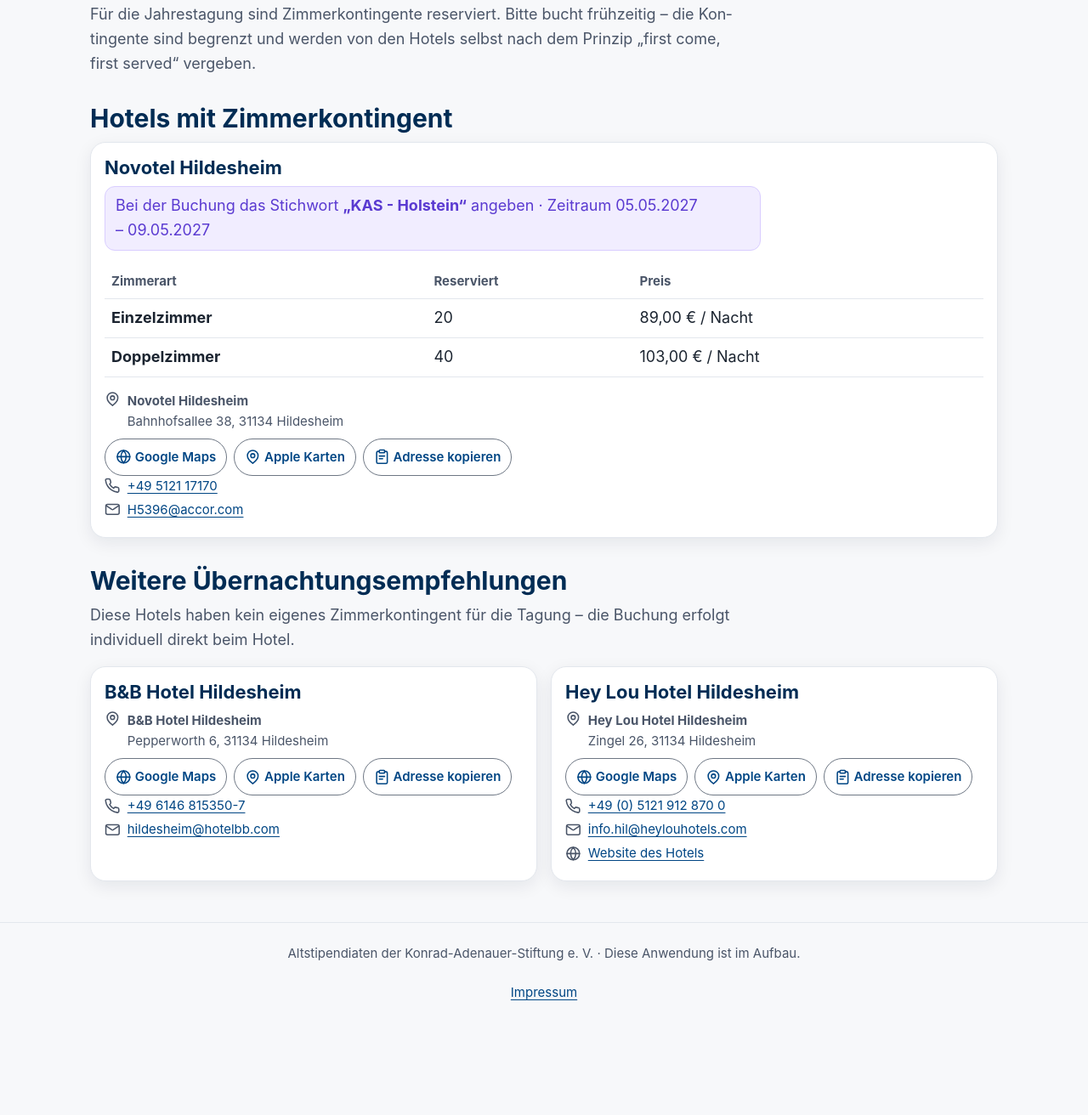
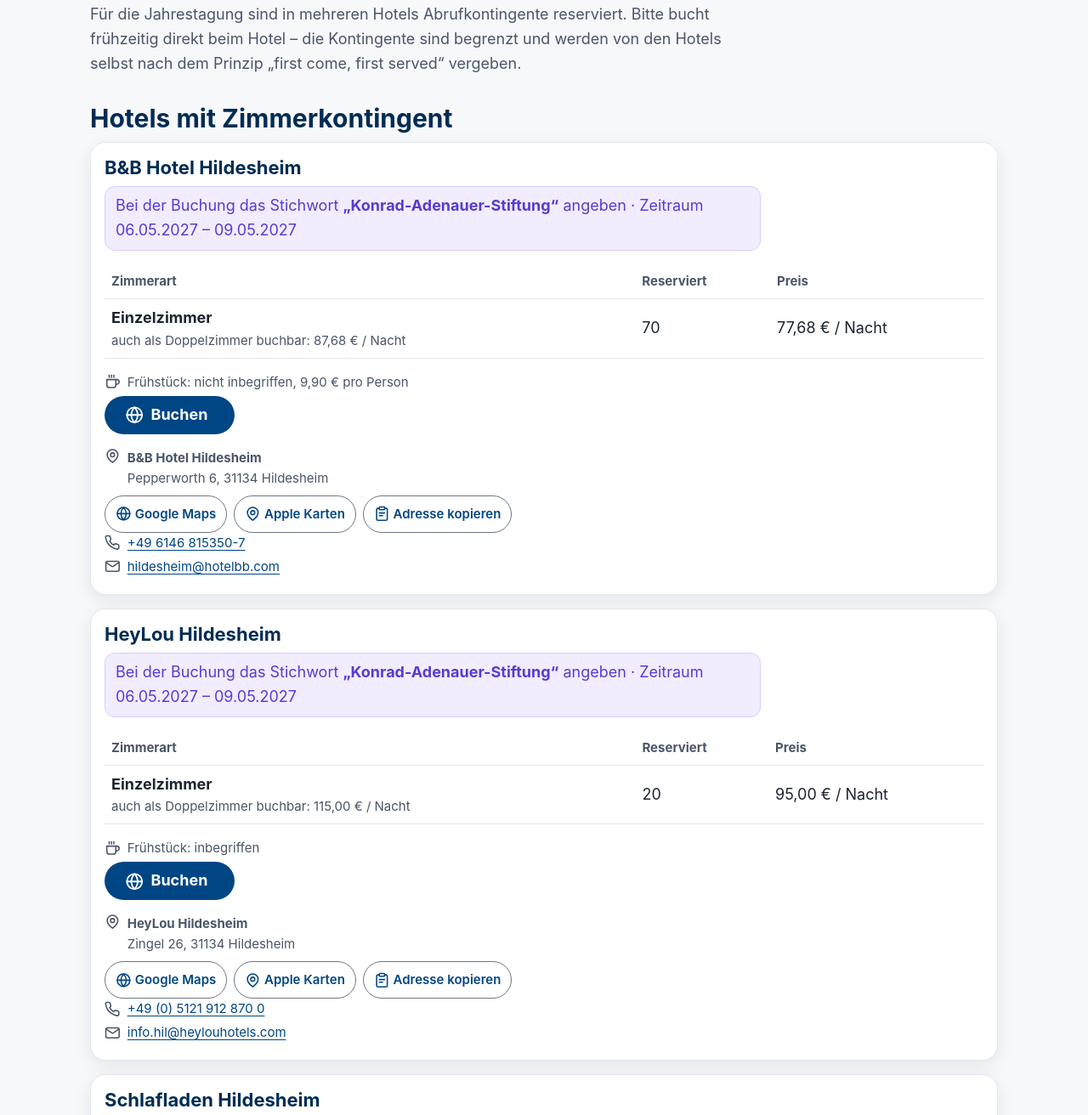
Before and after one commit to johannamah/altstipendiatentagung, an Astro site: page /unterbringung in a window 1280 px wide. Shown: the part 152-1464 px from the top of the page at 85% size. Before the commit the page ends 1366 px from the top, so only its background shows below. Built offline with nearby package versions, Linux system fonts and the light colour scheme; Astro itself is replaced by a stand-in of ours.

Commit message:
Unterbringung: fuenf Hotels mit Abrufkontingent, Novotel gestrichen
- B&B, HeyLou, Schlafladen, Buergermeisterkapelle, Van der Valk mit
  Stichwort Konrad-Adenauer-Stiftung, Zimmern, Preisen, Fruehstueck und
  Buchungslink; Verfallsfrist der Buergermeisterkapelle als Hinweis
- Novotel aus Unterkuenften, Orten und der Beispiel-Ankuendigung entfernt
- Buchungslink von B&B ohne Tracking-Parameter
- tel:-Verweise waehlbar auch bei Schreibweisen wie +49 (0) 51 21 - 179 29 0

Co-Authored-By: Claude Opus 5.5 <noreply@anthropic.com>

```diff
--- a/src/content.config.ts
+++ b/src/content.config.ts
@@ -147,8 +147,21 @@ const unterkuenfte = defineCollection({
     zeitraum: z.string().optional(),
     stichwort: z.string().optional(),
     zimmer: z
-      .array(z.object({ typ: z.string(), anzahl: z.number().int(), preis: z.string() }))
+      .array(
+        z.object({
+          typ: z.string(),
+          /** Reservierte Zimmer; fehlt, wenn das Hotel keine Zahl nennt. */
+          anzahl: z.number().int().positive().optional(),
+          preis: z.string(),
+          /** Weitere Belegung, Ausstattung, z. B. "bei Einzelnutzung 74,00 € / Nacht". */
+          hinweis: z.string().optional(),
+        }),
+      )
       .default([]),
+    /** z. B. "inbegriffen" oder "nicht inbegriffen, 9,90 € pro Person". */
+    fruehstueck: z.string().optional(),
+    /** Bedingungen des Kontingents, etwa eine Verfallsfrist. Oeffentlich sichtbar. */
+    hinweis: z.string().optional(),
     adresse: z.string().optional(),
     telefon: z.string().optional(),
     email: z.string().optional(),
--- a/src/content/ankuendigungen.json
+++ b/src/content/ankuendigungen.json
@@ -5,12 +5,5 @@
     "titel": "Website-Entwurf online",
     "text": "Dies ist ein Beispieleintrag. Über diesen Bereich könnt ihr künftig kurzfristig über Änderungen am Programm, den Exkursionen oder der Anmeldung informieren.",
     "gewicht": "info"
-  },
-  {
-    "id": "hotelkontingent-freigeschaltet",
-    "datum": "2026-08-20",
-    "titel": "Hotelkontingent Novotel Hildesheim freigeschaltet",
-    "text": "Beispiel-Ankündigung: Das Zimmerkontingent ist ab sofort unter dem Stichwort „KAS - Holstein“ buchbar (siehe „Unterbringung“).",
-    "gewicht": "info"
   }
 ]
--- a/src/content/orte.json
+++ b/src/content/orte.json
@@ -5,14 +5,6 @@
     "stadt": "Hildesheim",
     "art": "tagungsort",
     "hinweis": "Hauptveranstaltungsort der Jahrestagung"
-  },
-  {
-    "id": "novotel",
-    "name": "Novotel Hildesheim",
-    "adresse": "Bahnhofsallee 38",
-    "plz": "31134",
-    "stadt": "Hildesheim",
-    "art": "uebernachtung"
   },
   {
     "id": "deseo",
@@ -89,8 +81,32 @@
   },
   {
     "id": "hey-lou",
-    "name": "Hey Lou Hotel Hildesheim",
+    "name": "HeyLou Hildesheim",
     "adresse": "Zingel 26",
+    "plz": "31134",
+    "stadt": "Hildesheim",
+    "art": "uebernachtung"
+  },
+  {
+    "id": "schlafladen",
+    "name": "Schlafladen Hildesheim",
+    "adresse": "Am alten Wasserwerk 1",
+    "plz": "31135",
+    "stadt": "Hildesheim",
+    "art": "uebernachtung"
+  },
+  {
+    "id": "buergermeisterkapelle",
+    "name": "Hotel Bürgermeisterkapelle",
+    "adresse": "Rathausstraße 8",
+    "plz": "31134",
+    "stadt": "Hildesheim",
+    "art": "uebernachtung"
+  },
+  {
+    "id": "van-der-valk",
+    "name": "Van der Valk Hotel Hildesheim",
+    "adresse": "Markt 4",
     "plz": "31134",
     "stadt": "Hildesheim",
     "art": "uebernachtung"
--- a/src/content/unterkuenfte.json
+++ b/src/content/unterkuenfte.json
@@ -1,41 +1,122 @@
 [
   {
-    "id": "novotel-hildesheim",
-    "name": "Novotel Hildesheim",
+    "id": "bb-hotel",
+    "name": "B&B Hotel Hildesheim",
+    "ortId": "bb-hotel",
     "kontingent": true,
-    "zeitraum": "05.05.2027 – 09.05.2027",
-    "stichwort": "KAS - Holstein",
+    "zeitraum": "06.05.2027 – 09.05.2027",
+    "stichwort": "Konrad-Adenauer-Stiftung",
+    "zimmer": [
+      {
+        "typ": "Einzelzimmer",
+        "anzahl": 70,
+        "preis": "77,68 € / Nacht",
+        "hinweis": "auch als Doppelzimmer buchbar: 87,68 € / Nacht"
+      }
+    ],
+    "fruehstueck": "nicht inbegriffen, 9,90 € pro Person",
+    "telefon": "+49 6146 815350-7",
+    "email": "hildesheim@hotelbb.com",
+    "web": "https://www.hotel-bb.com/de/hotel/hildesheim"
+  },
+  {
+    "id": "hey-lou-hotel",
+    "name": "HeyLou Hildesheim",
+    "ortId": "hey-lou",
+    "kontingent": true,
+    "zeitraum": "06.05.2027 – 09.05.2027",
+    "stichwort": "Konrad-Adenauer-Stiftung",
     "zimmer": [
       {
         "typ": "Einzelzimmer",
         "anzahl": 20,
-        "preis": "89,00 € / Nacht"
+        "preis": "95,00 € / Nacht",
+        "hinweis": "auch als Doppelzimmer buchbar: 115,00 € / Nacht"
+      }
+    ],
+    "fruehstueck": "inbegriffen",
+    "telefon": "+49 (0) 5121 912 870 0",
+    "email": "info.hil@heylouhotels.com",
+    "web": "https://hil.heylouhotels.com/de/"
+  },
+  {
+    "id": "schlafladen",
+    "name": "Schlafladen Hildesheim",
+    "ortId": "schlafladen",
+    "kontingent": true,
+    "zeitraum": "06.05.2027 – 09.05.2027",
+    "stichwort": "Konrad-Adenauer-Stiftung",
+    "zimmer": [
+      {
+        "typ": "Standard-Doppelzimmer (Straßenseite)",
+        "anzahl": 7,
+        "preis": "89,00 € / Nacht",
+        "hinweis": "bei Einzelnutzung 74,00 € / Nacht"
+      },
+      {
+        "typ": "Comfort-Doppelzimmer (Hofseite)",
+        "anzahl": 6,
+        "preis": "99,00 € / Nacht",
+        "hinweis": "bei Einzelnutzung 84,00 € / Nacht"
+      },
+      {
+        "typ": "Juniorsuite",
+        "anzahl": 1,
+        "preis": "124,00 € / Nacht bei Einzelnutzung",
+        "hinweis": "jede weitere Person +15,00 € / Nacht; Doppelbett, Einzelbett und Doppelschlafsofa, Platz für bis zu 5 Personen"
+      },
+      {
+        "typ": "Suite",
+        "anzahl": 2,
+        "preis": "144,00 € / Nacht bei Einzelnutzung",
+        "hinweis": "jede weitere Person +15,00 € / Nacht; zwei separate Zimmer: Schlafzimmer mit Doppelbett, Wohnzimmer mit Doppelschlafcouch"
+      }
+    ],
+    "telefon": "05121 93593-55",
+    "email": "info@schlafladen.de",
+    "web": "https://schlafladen.de/"
+  },
+  {
+    "id": "buergermeisterkapelle",
+    "name": "Hotel Bürgermeisterkapelle",
+    "ortId": "buergermeisterkapelle",
+    "kontingent": true,
+    "zeitraum": "06.05.2027 – 09.05.2027",
+    "stichwort": "Konrad-Adenauer-Stiftung",
+    "zimmer": [
+      {
+        "typ": "Einzelzimmer",
+        "anzahl": 11,
+        "preis": "75,00 € / Nacht"
       },
       {
         "typ": "Doppelzimmer",
-        "anzahl": 40,
-        "preis": "103,00 € / Nacht"
+        "anzahl": 7,
+        "preis": "90,00 € / Nacht"
       }
     ],
-    "telefon": "+49 5121 17170",
-    "email": "H5396@accor.com",
-    "ortId": "novotel"
+    "fruehstueck": "inbegriffen",
+    "hinweis": "Das Kontingent verfällt ab Mitte März 2027. Danach gehen alle Zimmer in den freien Verkauf.",
+    "telefon": "+49 (0) 51 21 – 179 29 0",
+    "email": "info@hotelbuergermeisterkapelle.de",
+    "web": "https://hotelbuergermeisterkapelle.de/"
   },
   {
-    "id": "bb-hotel",
-    "name": "B&B Hotel Hildesheim",
-    "kontingent": false,
-    "telefon": "+49 6146 815350-7",
-    "email": "hildesheim@hotelbb.com",
-    "ortId": "bb-hotel"
-  },
-  {
-    "id": "hey-lou-hotel",
-    "name": "Hey Lou Hotel Hildesheim",
-    "kontingent": false,
-    "telefon": "+49 (0) 5121 912 870 0",
-    "email": "info.hil@heylouhotels.com",
-    "web": "https://hil.heylouhotels.com/de/",
-    "ortId": "hey-lou"
+    "id": "van-der-valk",
+    "name": "Van der Valk Hotel Hildesheim",
+    "ortId": "van-der-valk",
+    "kontingent": true,
+    "zeitraum": "06.05.2027 – 09.05.2027",
+    "stichwort": "Konrad-Adenauer-Stiftung",
+    "zimmer": [
+      {
+        "typ": "Einzel- oder Doppelzimmer",
+        "preis": "124,00 € / Nacht"
+      }
+    ],
+    "fruehstueck": "nicht inbegriffen, 23,50 € pro Person",
+    "telefon": "+49 5121 300 0",
+    "email": "info@hildesheim.valk.com",
+    "web": "https://hildesheim.vandervalk.de/"
   }
 ]
--- a/src/lib/text.ts
+++ b/src/lib/text.ts
@@ -10,3 +10,17 @@ export function inAbsaetze(text: string): string[] {
     .map((absatz) => absatz.trim())
     .filter((absatz) => absatz.length > 0);
 }
+
+/**
+ * Macht aus einer Telefonnummer, wie sie in Unterlagen steht, einen waehlbaren
+ * tel:-Verweis. Schreibweisen wie "+49 (0) 51 21 – 179 29 0" sind ueblich, aber
+ * als Verweis unbrauchbar: Die "(0)" darf nach der Laendervorwahl nicht
+ * gewaehlt werden, Striche und Leerzeichen stoeren manche Telefon-Apps.
+ * Nummern ohne Laendervorwahl gelten als deutsche.
+ */
+export function telefonVerweis(nummer: string): string {
+  let ziffern = nummer.replace(/\(0\)/g, "").replace(/[^\d+]/g, "");
+  if (ziffern.startsWith("00")) ziffern = `+${ziffern.slice(2)}`;
+  else if (ziffern.startsWith("0")) ziffern = `+49${ziffern.slice(1)}`;
+  return `tel:${ziffern}`;
+}
--- a/src/pages/kontakt.astro
+++ b/src/pages/kontakt.astro
@@ -3,6 +3,7 @@ import { Image } from "astro:assets";
 import { getCollection } from "astro:content";
 
 import Basis from "../layouts/Basis.astro";
+import { telefonVerweis } from "../lib/text.ts";
 import Seitenkopf from "../components/Seitenkopf.astro";
 import Ikone from "../components/Ikone.astro";
 import Ortsangabe from "../components/Ortsangabe.astro";
@@ -95,7 +96,7 @@ const alleOhneKontaktdaten = kontakte.filter(
           {istPlatzhalter(person.telefon) ? (
             <span class="offen">noch nicht hinterlegt</span>
           ) : (
-            <a href={`tel:${person.telefon!.replace(/\s/g, "")}`}>{person.telefon}</a>
+            <a href={telefonVerweis(person.telefon!)}>{person.telefon}</a>
           )}
         </p>
 
--- a/src/pages/unterbringung.astro
+++ b/src/pages/unterbringung.astro
@@ -5,6 +5,7 @@ import Basis from "../layouts/Basis.astro";
 import Seitenkopf from "../components/Seitenkopf.astro";
 import Ikone from "../components/Ikone.astro";
 import Ortsangabe from "../components/Ortsangabe.astro";
+import { telefonVerweis } from "../lib/text.ts";
 
 const orte = new Map(
   (await getCollection("orte")).map((eintrag) => [eintrag.id, { id: eintrag.id, ...eintrag.data }]),
@@ -21,7 +22,7 @@ const empfehlungen = alle.filter((eintrag) => !eintrag.data.kontingent);
   <Seitenkopf
     ikone="bed"
     titel="Unterbringung"
-    einleitung="Für die Jahrestagung sind Zimmerkontingente reserviert. Bitte bucht frühzeitig – die Kontingente sind begrenzt und werden von den Hotels selbst nach dem Prinzip „first come, first served“ vergeben."
+    einleitung="Für die Jahrestagung sind in mehreren Hotels Abrufkontingente reserviert. Bitte bucht frühzeitig direkt beim Hotel – die Kontingente sind begrenzt und werden von den Hotels selbst nach dem Prinzip „first come, first served“ vergeben."
   />
 
   <h2>Hotels mit Zimmerkontingent</h2>
@@ -58,8 +59,11 @@ const empfehlungen = alle.filter((eintrag) => !eintrag.data.kontingent);
             <tbody>
               {haus.zimmer.map((zimmer) => (
                 <tr>
-                  <th scope="row">{zimmer.typ}</th>
-                  <td>{zimmer.anzahl}</td>
+                  <th scope="row">
+                    {zimmer.typ}
+                    {zimmer.hinweis && <span class="zimmerhinweis">{zimmer.hinweis}</span>}
+                  </th>
+                  <td>{zimmer.anzahl ?? "keine Angabe"}</td>
                   <td>{zimmer.preis}</td>
                 </tr>
               ))}
@@ -67,11 +71,31 @@ const empfehlungen = alle.filter((eintrag) => !eintrag.data.kontingent);
           </table>
         </div>
       )}
+      {haus.fruehstueck && (
+        <p class="zeile">
+          <Ikone name="coffee" />
+          <span>Frühstück: {haus.fruehstueck}</span>
+        </p>
+      )}
+      {haus.hinweis && (
+        <p class="kontingenthinweis">
+          <Ikone name="alert" />
+          <span>{haus.hinweis}</span>
+        </p>
+      )}
+      {haus.web && (
+        <p>
+          <a class="buchen" href={haus.web} target="_blank" rel="noopener">
+            <Ikone name="globe" />
+            Buchen<span class="nur-vorlesen">: {haus.name}</span>
+          </a>
+        </p>
+      )}
       {haus.ortId && orte.get(haus.ortId) && <Ortsangabe ort={orte.get(haus.ortId)!} />}
       {haus.telefon && (
         <p class="zeile">
           <Ikone name="phone" />
-          <a href={`tel:${haus.telefon.replace(/\s/g, "")}`}>{haus.telefon}</a>
+          <a href={telefonVerweis(haus.telefon)}>{haus.telefon}</a>
         </p>
       )}
       {haus.email && (
@@ -83,6 +107,10 @@ const empfehlungen = alle.filter((eintrag) => !eintrag.data.kontingent);
     </section>
   ))}
 
+  {/* Seit dem Programmheft 2027 haben alle Hotels ein Kontingent. Kommen
+      Empfehlungen ohne Kontingent dazu, erscheint der Abschnitt wieder. */}
+  {empfehlungen.length > 0 && (
+    <>
       <h2>Weitere Übernachtungsempfehlungen</h2>
       <p class="einleitung">
         Diese Hotels haben kein eigenes Zimmerkontingent für die Tagung – die Buchung erfolgt
@@ -97,7 +125,7 @@ const empfehlungen = alle.filter((eintrag) => !eintrag.data.kontingent);
             {haus.telefon && (
               <p class="zeile">
                 <Ikone name="phone" />
-            <a href={`tel:${haus.telefon.replace(/\s/g, "")}`}>{haus.telefon}</a>
+                <a href={telefonVerweis(haus.telefon)}>{haus.telefon}</a>
               </p>
             )}
             {haus.email && (
@@ -117,6 +145,8 @@ const empfehlungen = alle.filter((eintrag) => !eintrag.data.kontingent);
           </li>
         ))}
       </ul>
+    </>
+  )}
 </Basis>
 
 <style>
@@ -130,6 +160,37 @@ const empfehlungen = alle.filter((eintrag) => !eintrag.data.kontingent);
 
   h3 {
     font-size: var(--schrift-h3);
+  }
+
+  .zimmerhinweis {
+    display: block;
+    font-size: var(--schrift-klein);
+    font-weight: 400;
+    color: var(--text-leise);
+  }
+
+  .kontingenthinweis {
+    display: flex;
+    gap: var(--raum-2);
+    align-items: flex-start;
+    padding: var(--raum-2) var(--raum-3);
+    color: var(--hinweis-text);
+    background: var(--hinweis-flaeche);
+    border: 1px solid var(--hinweis-rand);
+    border-radius: var(--radius-klein);
+  }
+
+  .buchen {
+    display: inline-flex;
+    gap: var(--raum-2);
+    align-items: center;
+    min-height: 44px;
+    padding: var(--raum-2) var(--raum-6);
+    font-weight: 700;
+    color: var(--kachel-blau-text);
+    text-decoration: none;
+    background: var(--kachel-blau-von);
+    border-radius: 999px;
   }
 
   .stichwort {
```
Also changed, not shown: tests/e2e/ansichten.spec.ts (+15 -5 lines), tests/unit/text.test.ts (+14 -1 lines), tests/unit/unterkuenfte.test.ts (added, +70 -0 lines). Lines whose indentation alone changed are shown as unchanged.
